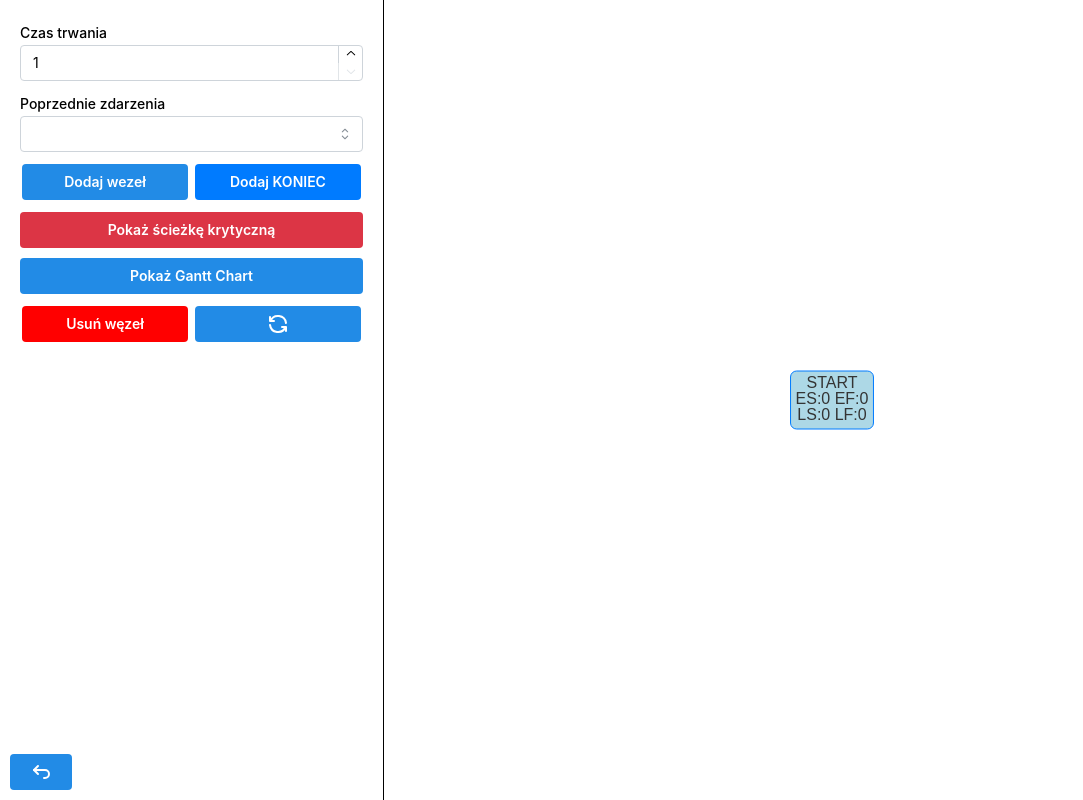
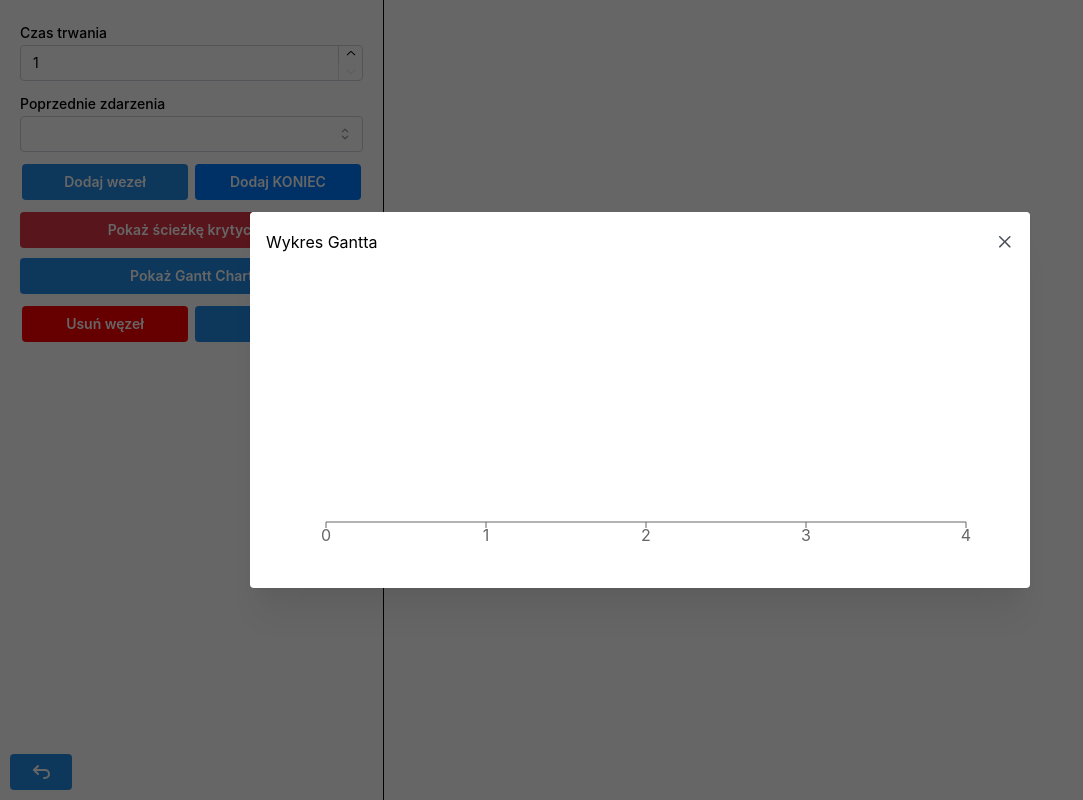
Before and after one commit to karolg02/CPM, a React (Vite) app: page /aon in a window 1280 px wide. Both pictures are taken after a click on the button "Pokaż Gantt Chart". Shown: the whole page, without its empty margins (0-1083 px from the left). Built offline with nearby package versions, Linux system fonts and the light colour scheme.

Commit message:
+added Gantt Chart

```diff
--- a/src/features/aon/Aon.tsx
+++ b/src/features/aon/Aon.tsx
@@ -1,9 +1,10 @@
-import {Button, Grid, MultiSelect, NumberInput} from "@mantine/core";
+import {Button, Grid, Modal, MultiSelect, NumberInput} from "@mantine/core";
 import {useForm} from "@mantine/form";
 import {Network} from "vis-network/standalone/esm/vis-network";
 import {useEffect, useRef, useState} from "react";
 import {IconArrowBackUp, IconRefresh} from "@tabler/icons-react";
 import {useNavigate} from "react-router-dom";
+import {GanttChart} from "./GanttChart.tsx";
 
 type Node = {
     id: number;
@@ -33,6 +34,7 @@ export const Aon = () => {
     const networkInstance = useRef<Network | null>(null);
     const [formKey, setFormKey] = useState(0);
     const navigate = useNavigate();
+    const [showGantt, setShowGantt] = useState(false);
 
     const form = useForm({
         mode: "uncontrolled",
@@ -295,7 +297,7 @@ export const Aon = () => {
 
 
     const showChart = () => {
-
+        setShowGantt(true);
     }
 
     return (
@@ -334,7 +336,6 @@ export const Aon = () => {
                     >
                         Pokaż Gantt Chart
                     </Button>
-
                     <Grid m="10px" justify="space-between">
                         <Button
                             onClick={deleteNode}
@@ -355,6 +356,25 @@ export const Aon = () => {
             >
                 <IconArrowBackUp/>
             </Button>
+
+            <Modal
+                opened={showGantt}
+                onClose={() => setShowGantt(false)}
+                title="Wykres Gantta"
+                size="xl"
+                centered
+            >
+                <GanttChart data={nodes
+                    .filter(n => n.label.split("\n")[0] !== "START" && !n.label.startsWith("KONIEC"))
+                    .map(n => ({
+                        name: n.label.split("\n")[0],
+                        start: n.ES,
+                        duration: n.duration,
+                        isCritical: n.ES === n.LS
+                    }))
+                }/>
+            </Modal>
+
         </div>
     );
 };
--- /dev/null
+++ b/src/features/aon/GanttChart.tsx
@@ -0,0 +1,38 @@
+import { BarChart, Bar, XAxis, YAxis, Tooltip, LabelList, Cell } from 'recharts';
+
+type GanttChartProps = {
+    data: {
+        name: string;
+        start: number;
+        duration: number;
+        isCritical?: boolean;
+    }[];
+};
+
+export const GanttChart = ({ data }: GanttChartProps) => {
+    return (
+        <BarChart
+            layout="vertical"
+            width={800}
+            height={Math.max(300, data.length * 50)}
+            data={data}
+            margin={{ top: 20, right: 100, bottom: 20 }}
+        >
+            <XAxis type="number" />
+            <YAxis type="category" dataKey="name" />
+            <Tooltip />
+            <Bar dataKey="start" stackId="a" fill="transparent" />
+            <Bar dataKey="duration" stackId="a" isAnimationActive={false}>
+                {
+                    data.map((entry, index) => (
+                        <Cell
+                            key={`cell-${index}`}
+                            fill={entry.isCritical ? "#ff4d4f" : "#1f5f96"}
+                        />
+                    ))
+                }
+                <LabelList dataKey="duration" position="insideRight" />
+            </Bar>
+        </BarChart>
+    );
+};
```
